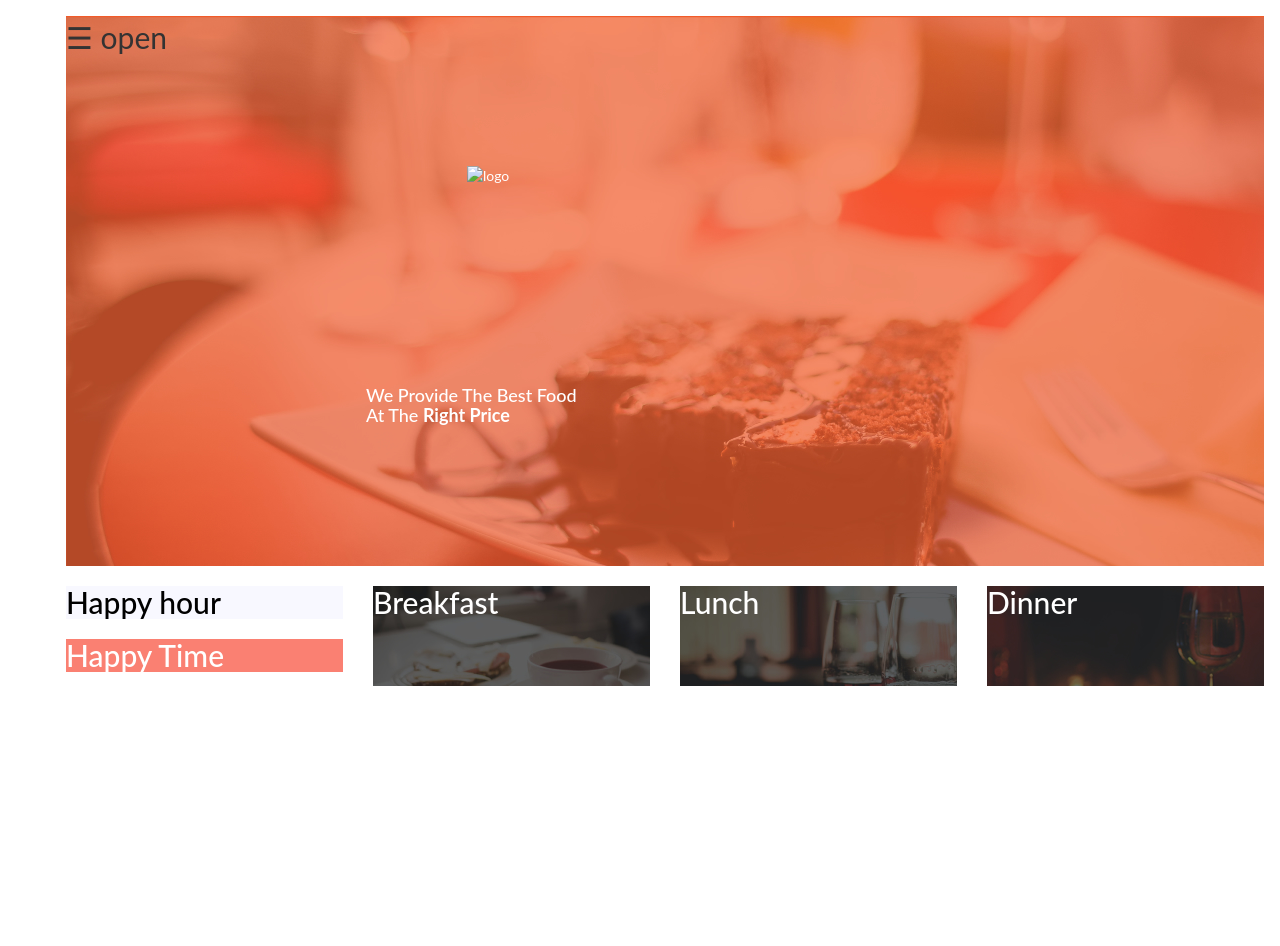
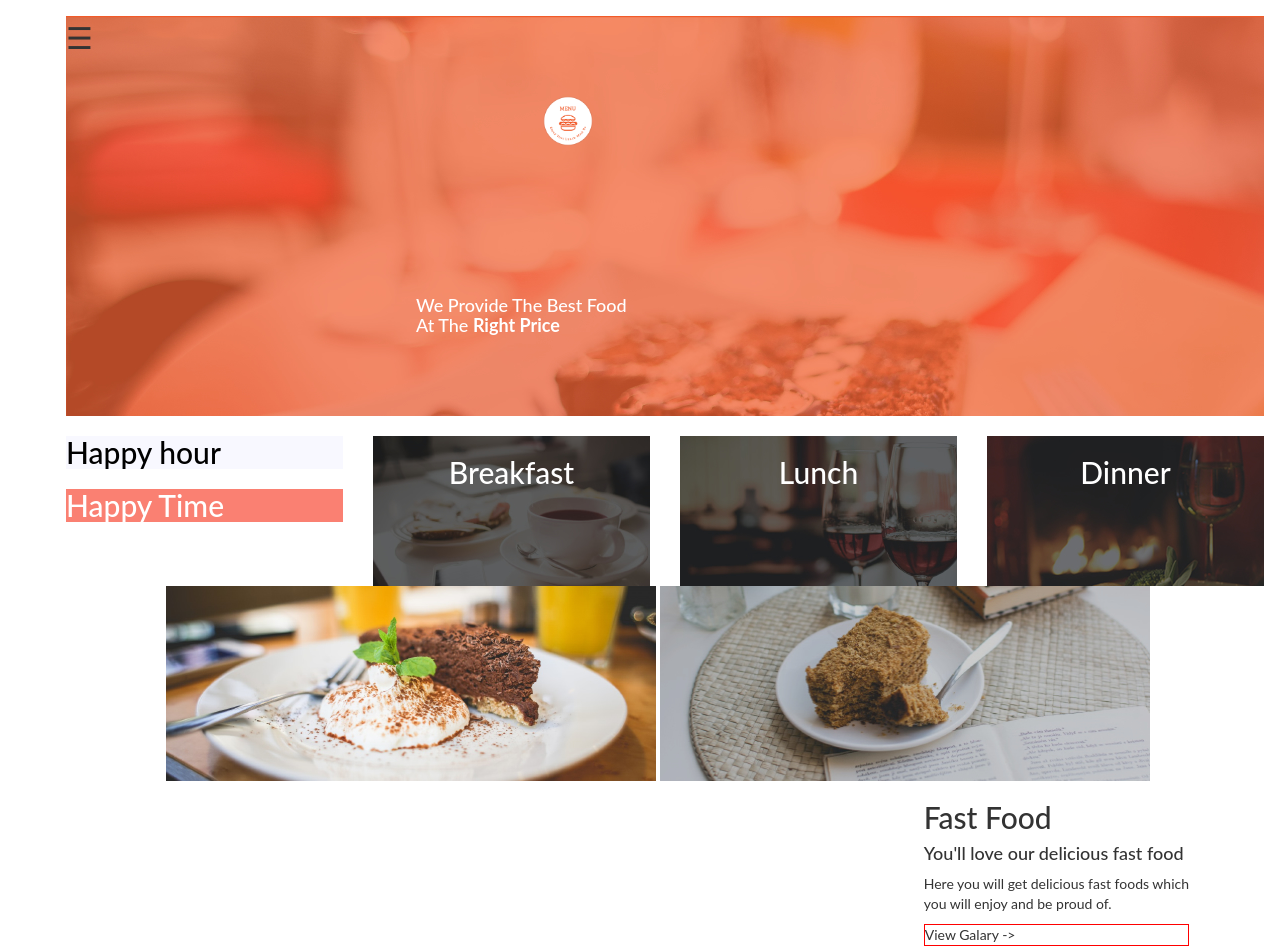
Before and after one commit to Dicksonmuli/anitas-Kitchen-mpf2, a plain HTML site: page index.html in a window 1280 px wide. Before the commit the page ends 800 px from the top, so only its background shows below. Drawn offline with nearby package versions, Linux system fonts and the light colour scheme.

Commit message:
Another commit

```diff
--- a/css/style.css
+++ b/css/style.css
@@ -49,10 +49,56 @@ body {
 }
 #logo{
     background-image: url("../img/backgrounds/landing.jpg");
-    height: 550px;
+    height: 400px;
     color: white;
 }
 #logo img{
-    margin-left: 300px;
-    margin-top: 150px;
+    margin-left: 450px;
+    margin-top: 80px;
+    height: 50px;
+    width: 50px;
 }
+#breakfast{
+    background-image: url("../img/foodtop/breakfast.jpg");
+    color: white;
+    height: 150px;
+    text-align: center;
+}
+#breakfast h2{
+    padding: 20px 0px 0px 0px;
+}
+#lunch{
+    background-image: url("../img/foodtop/lunch.jpg");
+    color: white; height: 150px;
+    background-color: ghostwhite;
+    text-align: center;
+}
+#lunch h2{
+    padding: 20px 0px 0px 0px;
+}
+#dinner{
+    background-image: url("../img/foodtop/dinner.jpg");
+    color: white;
+    height: 150px;
+    text-align: center;
+}
+#dinner h2{
+    padding: 20px 0px 0px 0px;
+}
+#picture-frame{
+    float: left;
+    margin-left: 100px;
+}
+#text1{
+    float: right;
+    margin-right: 75px;
+}
+#text1 h1 h4 p link{
+    text-align: left;
+}
+#galary1{
+    border: 1px solid red;
+}
+#galary1:hover{
+    background-color: blue;
+}
--- a/index.html
+++ b/index.html
@@ -16,11 +16,11 @@
   <a href="#">Contact</a>
 </div>
  <div style="float: left; ">
-          <span style="font-size:30px;cursor:pointer" onclick="openNav();">&#9776; open</span>
+          <span style="font-size:30px;cursor:pointer" onclick="openNav();">&#9776</span>
     </div>
     <div id="logo">
-        <img src="../css/logoBig.png" alt="logo" >
-        <div style="margin-top: 200px; margin-left: 300px;">
+        <img src="img/logoBig.png" alt="logo" >
+        <div style="margin-top: 150px; margin-left: 350px;">
             <h4>We Provide The Best Food<br> At The <strong>Right Price</strong></h4>
         </div>
     </div>
@@ -32,19 +32,33 @@
             </div>
         </div>
         <div class="col-xs-6 col-sm-3" >
-      <div style='background-image: url("img/foodtop/breakfast.jpg"); color: white; height: 100px'><h2>Breakfast</h2></div>
+      <div id="breakfast"><h2>Breakfast</h2></div>
   </div>
 
   <!-- Add the extra clearfix for only the required viewport -->
   <div class="clearfix visible-xs-block"></div>
 
   <div class="col-xs-6 col-sm-3">
-      <div style='background-image: url("img/foodtop/lunch.jpg"); color: white; height: 100px; background-color: ghostwhite;'><h2>Lunch</h2></div>
+      <div id="lunch"><h2>Lunch</h2></div>
   </div>
   <div class="col-xs-6 col-sm-3">
-      <div style='background-image: url("img/foodtop/dinner.jpg"); color: white; height: 100px'><h2>Dinner</h2></div>
+      <div id="dinner"><h2>Dinner</h2></div>
   </div>
 </div>
+    <div>
+    <div id="picture-frame">
+        <frame>
+            <img src="img/fastFood1.jpg" alt='fastfood'>
+            <img src="img/fastFood2.jpg" alt='fastfood'>
+        </frame>
+    </div>
+    <div id="text1">
+        <h2>Fast Food</h2>
+        <h4>You'll love our delicious fast food</h4>
+        <p>Here you will get delicious fast foods which <br> you will enjoy and be proud of. <br></p>
+        <div id='galary1'><link href="fastFood.html">View Galary -></div>
+    </div>
+    </div>
 </div>
 
 </body>
```
